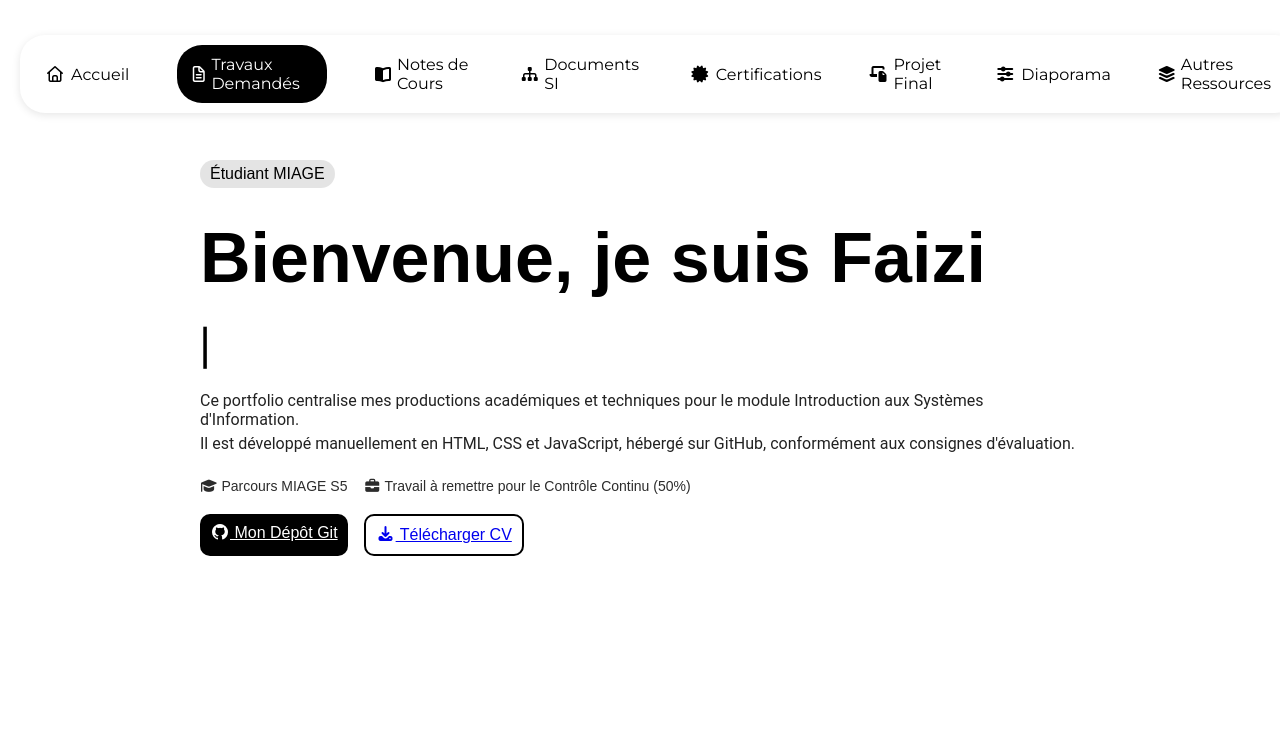
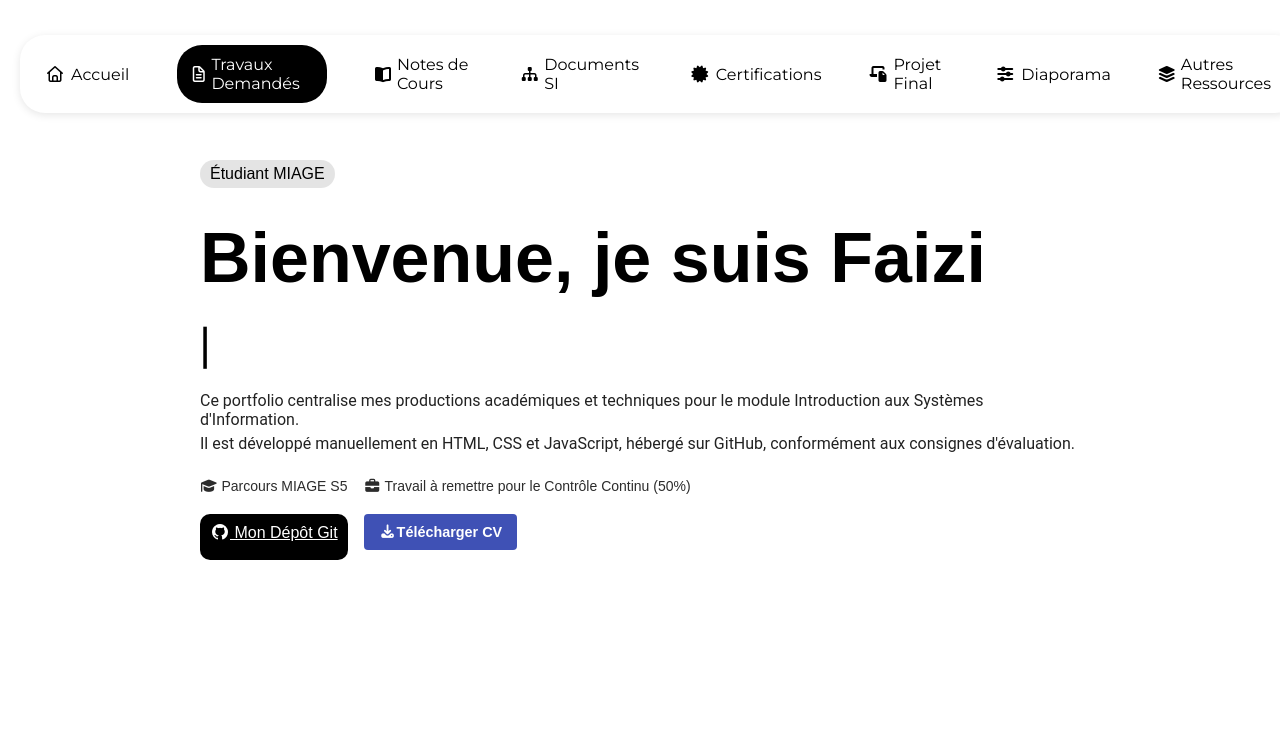
Before and after one commit to FaiziT6/Portfolio-Faizi-PINEAU, a plain HTML site: page index.html in a window 1280 px wide. Shown: the top 743 px of the page. Drawn offline with nearby package versions, Linux system fonts and the light colour scheme; a web font is replaced by a local one.

Commit message:
Add files via upload

```diff
--- a/index.html
+++ b/index.html
@@ -75,7 +75,7 @@
               <a class="btn-home1" href="https://faizit6.github.io/Portfolio-Faizi-PINEAU/" target="_blank" rel="noopener noreferrer">
                 <i class="fa-brands fa-github" aria-hidden="true"></i> Mon Dépôt Git
               </a>
-              <a class="btn-home2" href="CV.pdf" download>
+              <a class="file-button-combined" href="CV.pdf" download>
     <i class="fa-solid fa-download" aria-hidden="true"></i> Télécharger CV
 </a>
             </div>
```
